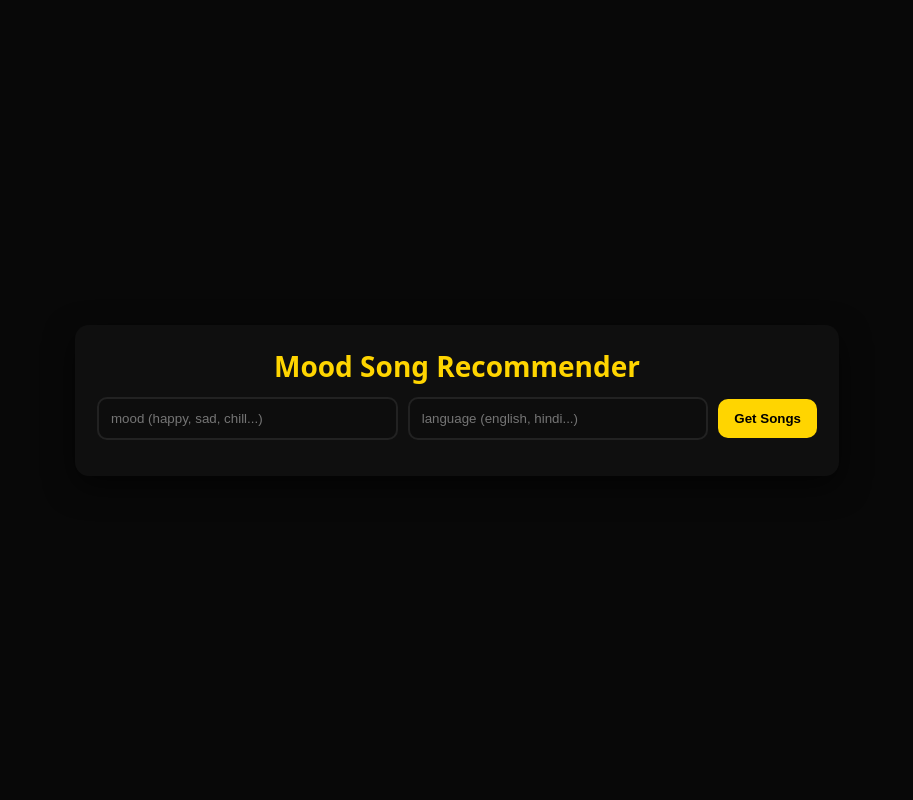
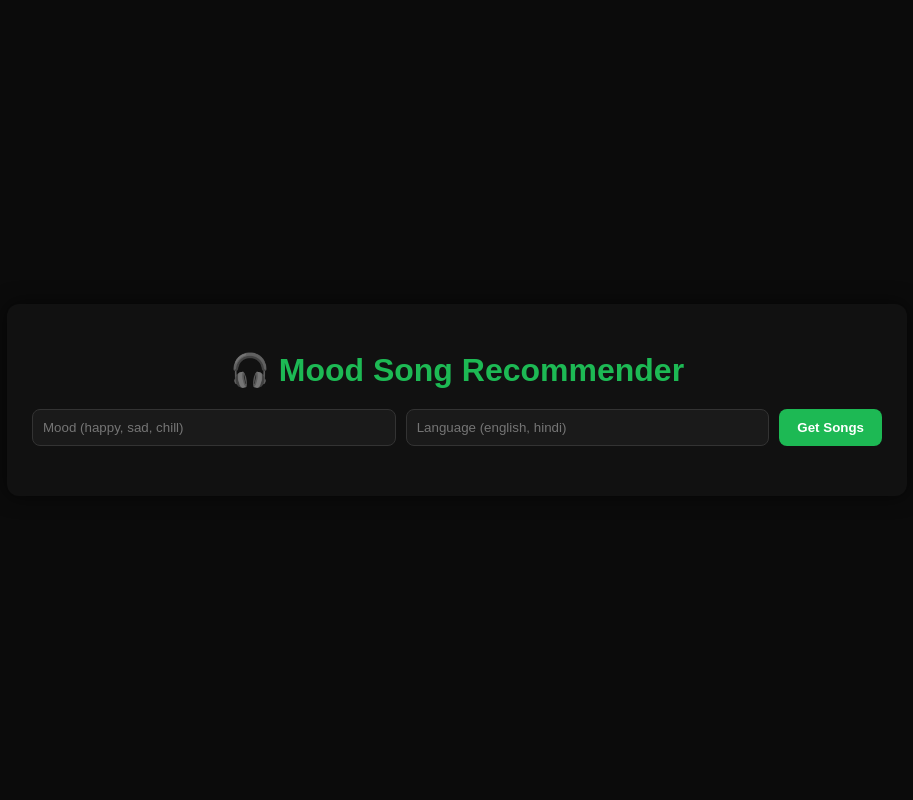
Before and after one commit to AKANKSHAKG/spotify, a Flask app: page / in a window 1280 px wide. Shown: the whole page, without its empty margins (183-1096 px from the left). Run offline with Flask 3, Linux system fonts and the light colour scheme; parts of the project's set-up code (start-up, migrations or seed data) failed here and were passed over.

Commit message:
final change

```diff
--- a/templates/index.html
+++ b/templates/index.html
@@ -1,100 +1,261 @@
 <!DOCTYPE html>
 <html lang="en">
+
 <head>
-  <meta charset="utf-8" />
-  <meta name="viewport" content="width=device-width,initial-scale=1" />
+<meta charset="UTF-8">
+<meta name="viewport" content="width=device-width, initial-scale=1.0">
 <title>Spotify Mood Recommender</title>
+
 <style>
-    body { font-family: system-ui, Arial; background: #080808; color: #ffef00; margin:0; display:flex; justify-content:center; align-items:center; min-height:100vh; }
-    .card { background:#0f0f0f; padding:22px; border-radius:14px; width:92%; max-width:720px; box-shadow:0 10px 30px rgba(0,0,0,0.6); }
-    h1 { margin:0 0 12px; color:#ffd500; font-size:28px; text-align:center; }
-    .row { display:grid; grid-template-columns: 1fr 1fr auto; gap:10px; align-items:center; }
-    @media(max-width:700px){ .row{ grid-template-columns:1fr; } }
-    input { padding:12px; border-radius:10px; border:2px solid #222; background:#0d0d0d; color:#fff; }
-    button { padding:12px 16px; border-radius:10px; border:none; background:#ffd500; color:#000; font-weight:700; cursor:pointer; }
-    .error { color:#ff6b6b; margin-top:12px; font-weight:700; text-align:center; }
-    .results { margin-top:14px; display:grid; gap:10px; }
-    .song { display:grid; grid-template-columns:64px 1fr auto; gap:10px; background:#111; padding:10px; border-radius:10px; align-items:center; }
-    .thumb { width:64px;height:64px; object-fit:cover;border-radius:8px; background:#222; }
-    .meta { color:#d6d6d6; font-size:13px; }
-    a.open { color:#ffd500; text-decoration:none; font-weight:700; }
+
+*{
+box-sizing:border-box;
+}
+
+body{
+font-family:Arial, sans-serif;
+background:#0b0b0b;
+color:white;
+margin:0;
+display:flex;
+justify-content:center;
+align-items:center;
+min-height:100vh;
+padding:20px;
+}
+
+.container{
+background:#111;
+padding:25px;
+border-radius:12px;
+width:100%;
+max-width:900px;
+box-shadow:0 0 20px rgba(0,0,0,0.6);
+}
+
+h1{
+text-align:center;
+color:#1DB954;
+margin-bottom:20px;
+}
+
+/* INPUT AREA */
+
+.controls{
+display:flex;
+gap:10px;
+margin-bottom:15px;
+flex-wrap:wrap;
+}
+
+.controls input{
+flex:1;
+min-width:180px;
+padding:10px;
+border-radius:8px;
+border:1px solid #333;
+background:#1a1a1a;
+color:white;
+}
+
+.controls button{
+padding:10px 18px;
+border:none;
+border-radius:8px;
+background:#1DB954;
+color:white;
+font-weight:bold;
+cursor:pointer;
+}
+
+.controls button:hover{
+background:#1ed760;
+}
+
+/* STATUS */
+
+#error{
+margin-top:10px;
+color:#ff5c5c;
+text-align:center;
+}
+
+#loading{
+display:none;
+text-align:center;
+margin-top:15px;
+}
+
+/* SONG GRID */
+
+.results{
+margin-top:25px;
+display:grid;
+grid-template-columns:repeat(auto-fit,minmax(200px,1fr));
+gap:18px;
+}
+
+/* SONG CARD */
+
+.song{
+background:#1a1a1a;
+border-radius:10px;
+padding:12px;
+text-align:center;
+transition:0.2s;
+display:flex;
+flex-direction:column;
+}
+
+.song:hover{
+transform:translateY(-5px);
+background:#222;
+}
+
+/* ALBUM IMAGE */
+
+.song img{
+width:100%;
+height:200px;
+object-fit:cover;
+border-radius:8px;
+margin-bottom:10px;
+}
+
+/* TEXT */
+
+.song-name{
+font-weight:bold;
+margin-bottom:4px;
+}
+
+.artist{
+color:#aaa;
+font-size:14px;
+margin-bottom:6px;
+}
+
+/* SPOTIFY BUTTON */
+
+.open{
+margin-top:auto;
+padding:7px 10px;
+background:#1DB954;
+color:white;
+border-radius:20px;
+text-decoration:none;
+font-size:13px;
+display:inline-block;
+}
+
+audio{
+width:100%;
+margin-top:6px;
+}
+
 </style>
 </head>
+
 <body>
-  <div class="card">
-    <h1> Mood Song Recommender</h1>
 
-    <div class="row">
-      <input id="mood" placeholder="mood (happy, sad, chill...)" />
-      <input id="language" placeholder="language (english, hindi...)" />
-      <button id="go">Get Songs</button>
+<div class="container">
+
+<h1>🎧 Mood Song Recommender</h1>
+
+<div class="controls">
+<input id="mood" placeholder="Mood (happy, sad, chill)">
+<input id="language" placeholder="Language (english, hindi)">
+<button id="searchBtn">Get Songs</button>
 </div>
 
-    <div id="error" class="error"></div>
+<div id="loading">Fetching songs...</div>
+<div id="error"></div>
+
 <div id="results" class="results"></div>
+
 </div>
 
 <script>
-    const $ = id => document.getElementById(id);
-    const go = $('go');
 
-    async function fetchSongs(mood, language) {
-      const res = await fetch('/get-songs', {
-        method: 'POST',
-        headers: {'Content-Type': 'application/json'},
-        body: JSON.stringify({ mood, language })
-      });
-      const json = await res.json().catch(() => ({}));
-      return { ok: res.ok, status: res.status, data: json };
+const moodInput=document.getElementById("mood")
+const languageInput=document.getElementById("language")
+const button=document.getElementById("searchBtn")
+
+const resultsDiv=document.getElementById("results")
+const errorDiv=document.getElementById("error")
+const loadingDiv=document.getElementById("loading")
+
+button.addEventListener("click",async function(){
+
+errorDiv.textContent=""
+resultsDiv.innerHTML=""
+
+const mood=moodInput.value.trim()
+const language=languageInput.value.trim()
+
+if(!mood && !language){
+errorDiv.textContent="Please enter mood or language"
+return
 }
 
-    function renderSongs(data) {
-      const results = $('results');
-      results.innerHTML = '';
-      (data.songs || []).forEach(s => {
-        const div = document.createElement('div');
-        div.className = 'song';
-        div.innerHTML = `
-          <img class="thumb" src="${s.album_art || ''}" alt="">
-          <div>
-            <div style="font-weight:800">${s.name || 'Unknown'}</div>
-            <div class="meta">${s.artists || ''}</div>
-            ${s.preview_url ? `<audio src="${s.preview_url}" controls style="margin-top:8px;width:100%"></audio>` : ''}
-          </div>
-          <div>
-            <a class="open" href="${s.url || '#'}" target="_blank">Open</a>
-          </div>
-        `;
-        results.appendChild(div);
-      });
+loadingDiv.style.display="block"
+
+try{
+
+const response=await fetch("/get-songs",{
+method:"POST",
+headers:{"Content-Type":"application/json"},
+body:JSON.stringify({mood:mood,language:language})
+})
+
+const data=await response.json()
+
+loadingDiv.style.display="none"
+
+if(!response.ok){
+errorDiv.textContent=data.error || "Server error"
+return
 }
 
-    go.addEventListener('click', async () => {
-      $('error').textContent = '';
-      $('results').innerHTML = '';
-      const mood = $('mood').value.trim();
-      const language = $('language').value.trim();
-      if (!mood && !language) { $('error').textContent = 'Enter at least a mood or language.'; return; }
+if(!data.songs || data.songs.length===0){
+errorDiv.textContent="No songs found"
+return
+}
 
-      go.disabled = true; go.textContent = 'Loading...';
+data.songs.forEach(song=>{
 
-      try {
-        const { ok, status, data } = await fetchSongs(mood, language);
-        if (!ok) {
-          // show server provided error if available
-          $('error').textContent = data && data.error ? data.error : `Server error (status ${status})`;
-        } else {
-          renderSongs(data);
-          if (!data.songs || data.songs.length === 0) {
-            $('error').textContent = 'No tracks found for that mood/language.';
+const card=document.createElement("div")
+card.className="song"
+
+card.innerHTML=`
+
+<img src="${song.album_art || ""}">
+
+<div class="song-name">${song.name}</div>
+
+<div class="artist">${song.artists}</div>
+
+${song.preview_url ?
+`<audio controls src="${song.preview_url}"></audio>`
+: ""}
+
+<a class="open" href="${song.url}" target="_blank">Open in Spotify</a>
+`
+
+resultsDiv.appendChild(card)
+
+})
+
+}catch(err){
+
+loadingDiv.style.display="none"
+errorDiv.textContent="Network error: "+err.message
+
 }
-        }
-      } catch (e) {
-        $('error').textContent = 'Network or other error: ' + (e.message || e);
-      } finally {
-        go.disabled = false; go.textContent = 'Get Songs';
-      }
-    });
+
+})
+
 </script>
+
 </body>
 </html>
```
Also changed, not shown: 1 other file. Lines whose indentation alone changed are shown as unchanged.
